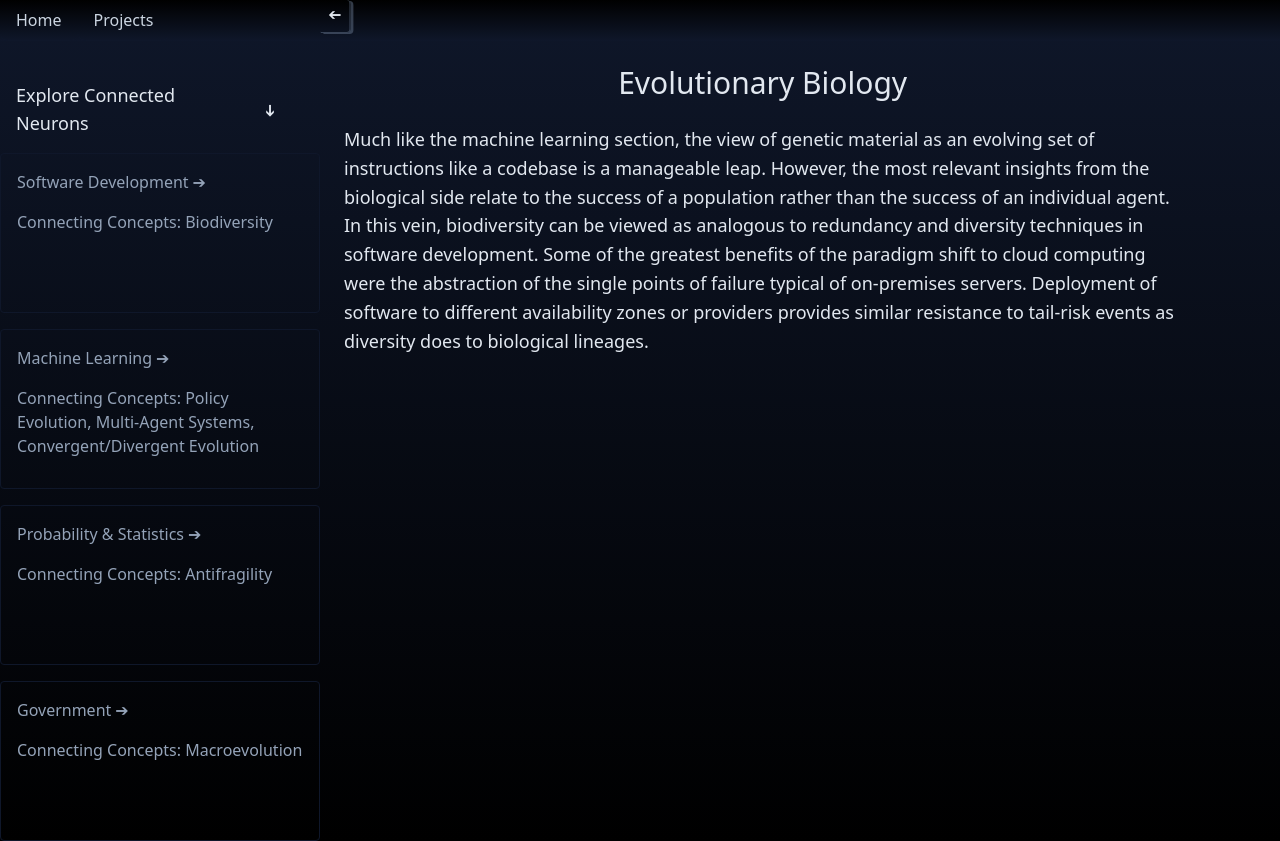
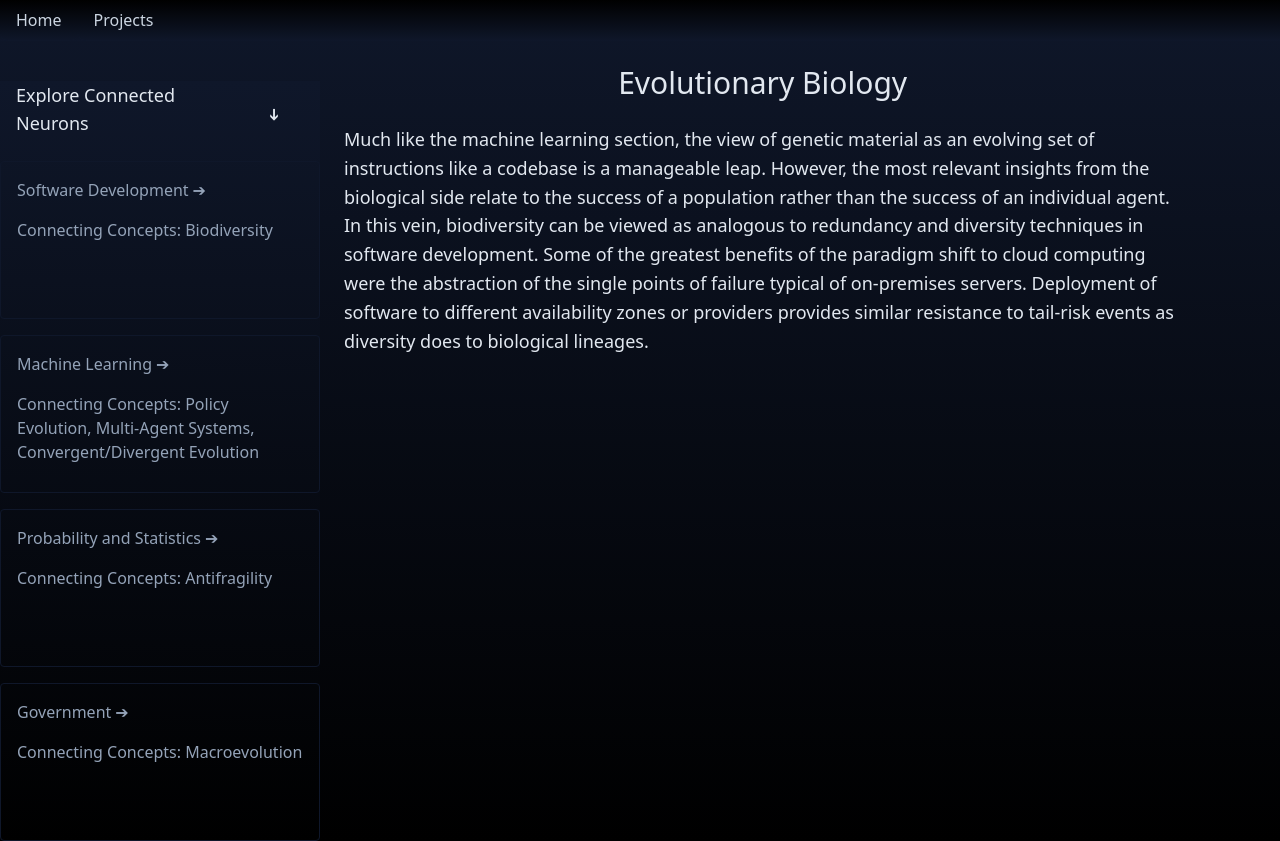
Before and after one commit to sitownle/personal-site, a Next.js app: page /neurons/Evolutionary-Biology in a window 1280 px wide. Built offline with nearby package versions, Linux system fonts and the light colour scheme.

Commit message:
fix useAutoAnimate on neurons

```diff
--- a/app/neurons/[neuron]/page.js
+++ b/app/neurons/[neuron]/page.js
@@ -52,7 +52,7 @@ const neurons = {
       <p className="leading-[1.6em] text-[18px]"></p>
     </>
   ),
-  "Probability-&-Statistics": (
+  "Probability-and-Statistics": (
     <>
       <p className="leading-[1.6em] text-[18px]">
         As the most abstract of all topics covered on this site, Probability and
@@ -110,7 +110,7 @@ const synapses = {
   "Software-Development": {
     "Machine-Learning": "Coding, Policy Evolution, Gradient Clipping",
     "Evolutionary-Biology": "Biodiversity",
-    "Probability-&-Statistics": "Law of Large Numbers, Antifragility",
+    "Probability-and-Statistics": "Law of Large Numbers, Antifragility",
     Government:
       "Collaborative Policy Evolution (good coding practices), Microservices"
   },
@@ -118,7 +118,7 @@ const synapses = {
     "Software-Development": "Coding, Policy Evolution, Gradient Clipping",
     "Evolutionary-Biology":
       "Policy Evolution, Multi-Agent Systems, Convergent/Divergent Evolution",
-    "Probability-&-Statistics":
+    "Probability-and-Statistics":
       "Antifragility, Mathematical Optimization, Unsupervised Learning",
     Government: "Gradient Clipping"
   },
@@ -126,10 +126,10 @@ const synapses = {
     "Software-Development": "Biodiversity",
     "Machine-Learning":
       "Policy Evolution, Multi-Agent Systems, Convergent/Divergent Evolution",
-    "Probability-&-Statistics": "Antifragility",
+    "Probability-and-Statistics": "Antifragility",
     Government: "Macroevolution"
   },
-  "Probability-&-Statistics": {
+  "Probability-and-Statistics": {
     "Software-Development": "Law of Large Numbers, Antifragility",
     "Machine-Learning":
       "Antifragility, Mathematical Optimization, Unsupervised Learning",
@@ -141,7 +141,7 @@ const synapses = {
       "Collaborative Policy Evolution (good coding practices), Microservices",
     "Machine-Learning": "Gradient Clipping",
     "Evolutionary-Biology": "Macroevolution",
-    "Probability-&-Statistics": "Antifragility"
+    "Probability-and-Statistics": "Antifragility"
   }
 };
 
@@ -161,12 +161,13 @@ export default function Neuron(context) {
     return title ? (
       <Link
         href={`/neurons/${neuron}`}
-        className="group h-[20vh] p-4 flex flex-col gap-4 rounded text-slate-400 hover:text-slate-200 hover:bg-slate-700 cursor-pointer transition-all border border-slate-900 hover:border-slate-500"
+        className="group h-[20vh] p-4 flex flex-col gap-4 rounded text-slate-400 hover:text-slate-200 hover:bg-slate-700/50 cursor-pointer transition-all border border-slate-900 hover:border-slate-500"
       >
         <div className="flex gap-[4px]">
           <p>{changeCase(neuron)}</p>
           <p className="group-hover:translate-x-[4px]">&#10132;</p>
         </div>
+        {console.log(title, neuron)}
         <p>Connecting Concepts: {synapses[title][neuron]}</p>
       </Link>
     ) : null;
@@ -174,10 +175,10 @@ export default function Neuron(context) {
 
   return (
     <>
-      <div className="min-h-[95vh] w-full flex flex-col-reverse items-center md:items-start md:flex-row gap-4">
+      <div className="min-h-[95vh] w-full md:flex items-center md:items-start md:flex-row gap-4">
         {isOpen ? (
           <div
-            className="rotate-[180deg] absolute top-0 left-1/4 border-l border-t border-slate-500/50 px-2 py-1 rounded-l cursor-pointer hover:bg-slate-500 hover:text-slate-900 transition-all shadow-[-3px_-1px_0px_0px_rgba(100,116,139,0.5)]"
+            className="md:hidden z-[100] rotate-[180deg] absolute top-[4.7vh] right-0 md:right-3/4 border-slate-500/50 hover:border-t px-2 py-1 rounded cursor-pointer hover:bg-gradient-to-b hover:from-slate-400/50 hover:to-slate-900/50 bg-gradient-to-t from-slate-900 to-slate-800 transition-all " //shadow-[-3px_-1px_0px_0px_rgba(100,116,139,0.5)]"
             onClick={() => {
               toggle();
               setIsOpen(false);
@@ -187,7 +188,7 @@ export default function Neuron(context) {
           </div>
         ) : (
           <div
-            className="absolute top-0 left-0 border-r border-b border-slate-500/50 px-2 py-1 rounded-l cursor-pointer hover:bg-slate-500 hover:text-slate-900 transition-all shadow-[3px_1px_0px_0px_rgba(100,116,139,0.5)]"
+            className="z-[100] absolute top-[4.7vh] left-0 hover:border-b border-slate-500/50 px-2 py-1 rounded-r cursor-pointer hover:bg-gradient-to-t hover:from-slate-400/50 hover:to-slate-900/50 bg-gradient-to-b from-slate-900 to-slate-800 transition-all " //shadow-[3px_1px_0px_0px_rgba(100,116,139,0.5)]"
             onClick={() => {
               toggle();
               setIsOpen(true);
@@ -197,11 +198,11 @@ export default function Neuron(context) {
           </div>
         )}
         <div
-          className="md:w-1/4 w-[90%] flex flex-col gap-4 pt-10"
+          className="h-[95vh] md:w-1/4 w-[90%] mx-[5%] md:mx-0 absolute md:static top-0 md:flex md:flex-col gap-4 mt-10 bg-gradient-to-t from-black to-slate-900"
           ref={target}
         >
           <div className="flex">
-            <span className="pl-4 w-[250px] text-lg">
+            <span className="pl-4 pb-2 w-[250px] text-lg">
               Explore Connected Neurons{" "}
             </span>
             <p className="rotate-90 w-[10px]">&#10132;</p>
```
